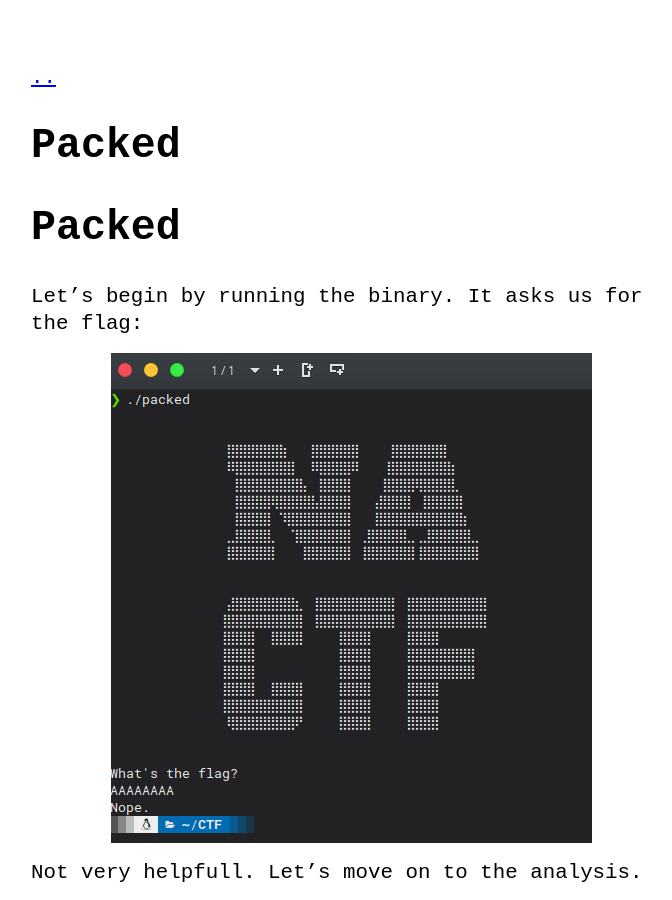
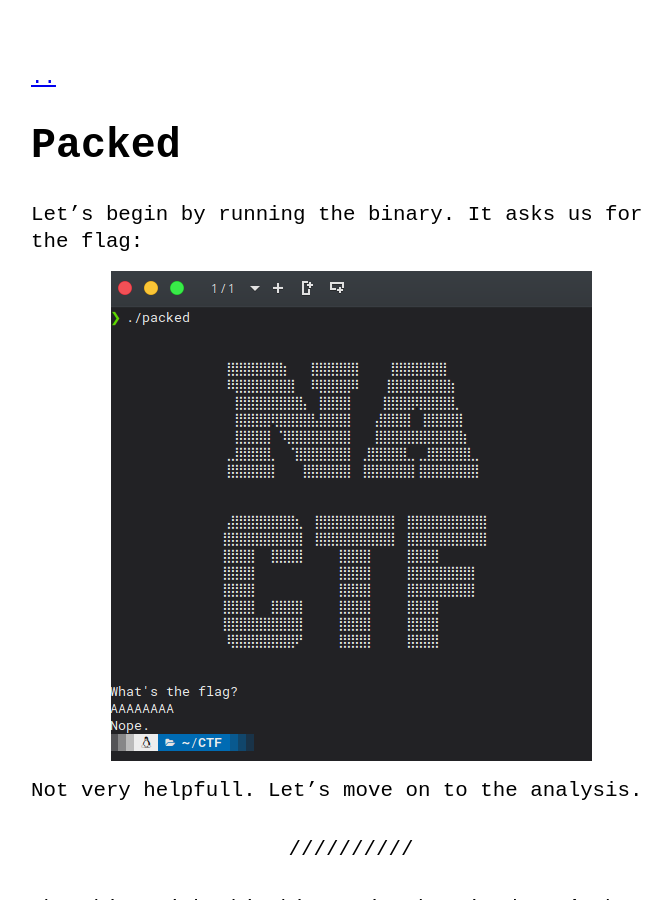
Before and after one commit to litios/litios.github.io, a Jekyll site: the page built from _posts/2020-11-06-packed.md, in a window 1280 px wide and 900 px high. Shown: the whole window, without its empty margins (289-961 px from the left). Built offline with Jekyll 4.4.1, drawn with Linux system fonts in a browser that asks for light colours; our own code applies the rules of GitHub Pages for plain Markdown files.

Commit message:
Update 2020-11-06-packed.md

```diff
--- a/_posts/2020-11-06-packed.md
+++ b/_posts/2020-11-06-packed.md
@@ -1,10 +1,10 @@
-# Packed
-
 Let's begin by running the binary. It asks us for the flag:
 
 <img src="/./assets/imgs/try.png">
 
 Not very helpfull. Let's move on to the analysis.
+
+---
 
 The thing with this binary is that it doesn't have all the code declared so IDA doesn't recognise the code when we analize it statically.
 
```
